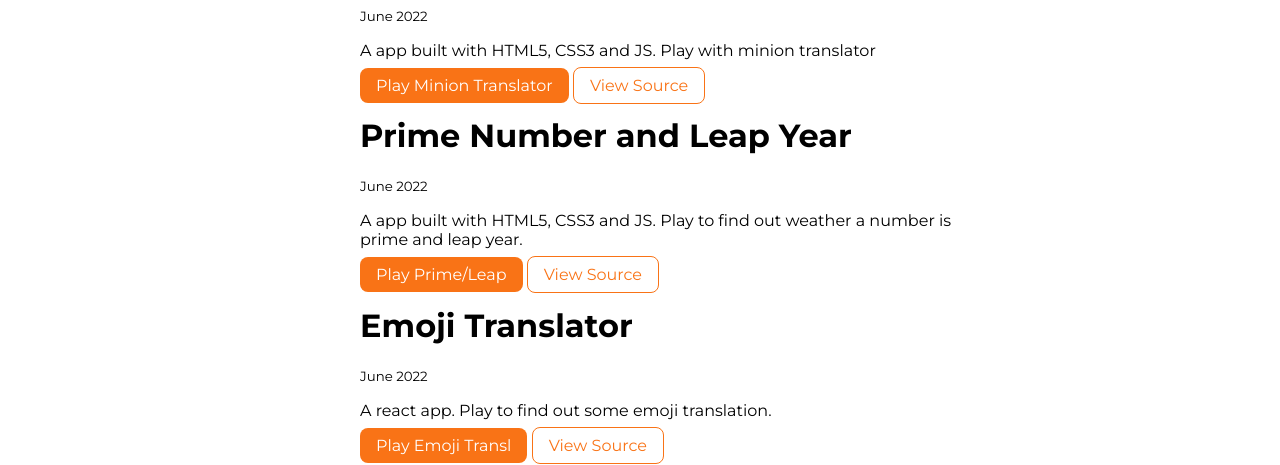
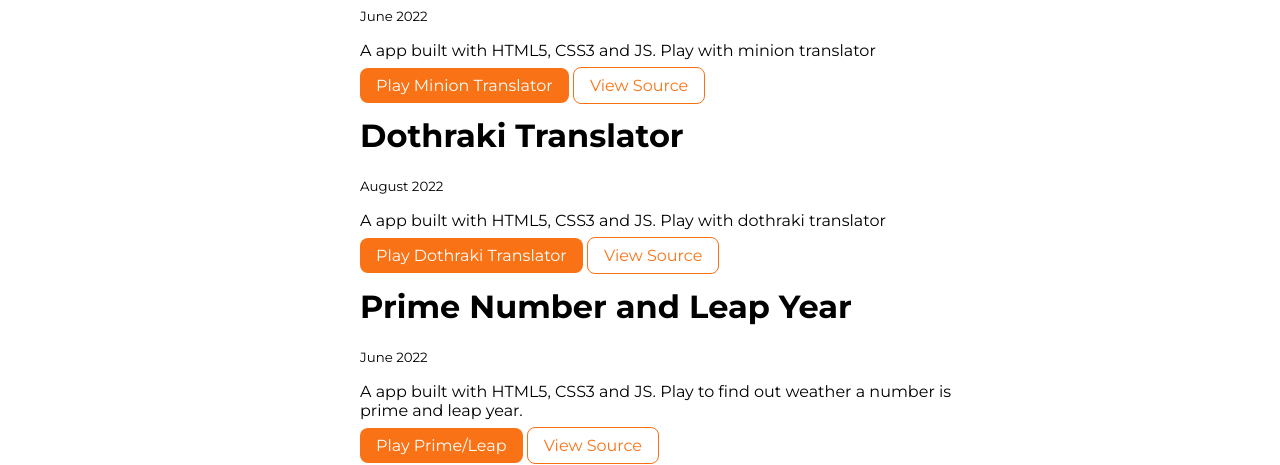
Before and after one commit to TusharAnekar/neogcamp-lesson-3-live, a plain HTML site: page projects.html in a window 1280 px wide. Shown: the part 692-1157 px from the top of the page. Drawn offline with Linux system fonts and the light colour scheme.

Commit message:
added dothraki translator app

```diff
--- a/projects.html
+++ b/projects.html
@@ -61,6 +61,17 @@
 
                 <a class="link link-primary" href="https://minion-translator-at.netlify.app" target="_blank" rel="noopener norefferrer">Play Minion Translator</a>
                 <a class="link link-secondary" href="https://github.com/TusharAnekar/neogcamp-banana-speak" target="_blank" rel="noopener norefferer">View Source</a>
+            </div>
+        </li>
+
+        <li>
+            <div class="container container-center">
+                <h1>Dothraki Translator</h1>
+                <small>August 2022</small>
+                <p>A app built with HTML5, CSS3 and JS. Play with dothraki translator</p>
+
+                <a class="link link-primary" href="https://app-dothraki-translator.netlify.app/" target="_blank" rel="noopener norefferrer">Play Dothraki Translator</a>
+                <a class="link link-secondary" href="https://github.com/TusharAnekar/dothraki-translator" target="_blank" rel="noopener norefferer">View Source</a>
             </div>
         </li>
 
```
